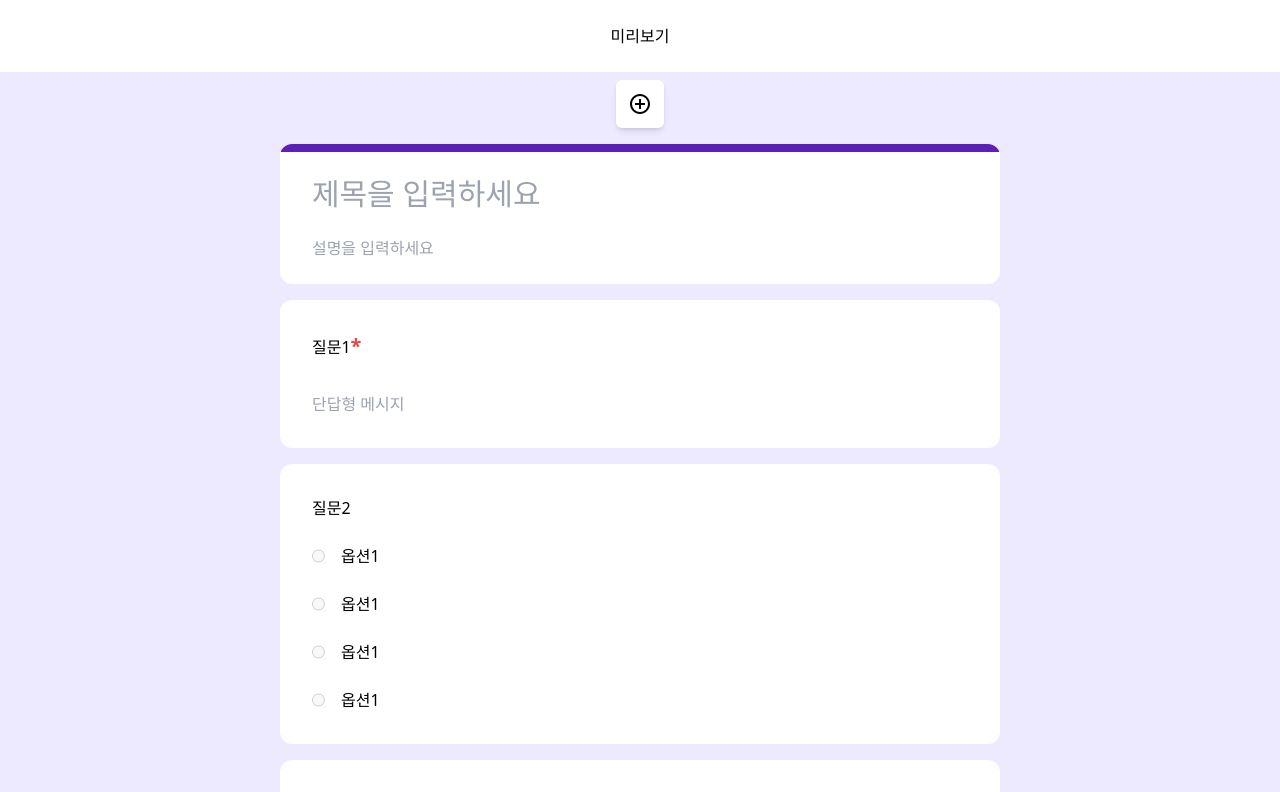
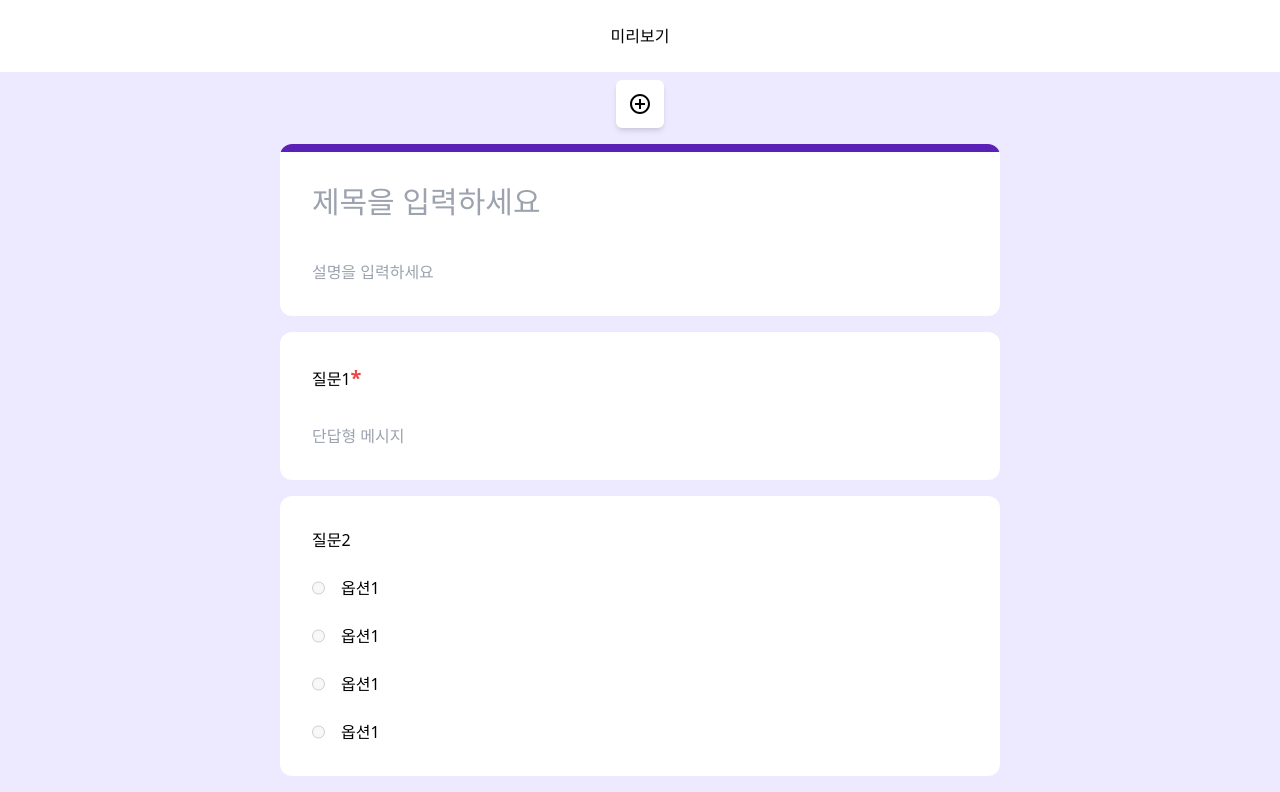
Before and after one commit to bh2980/googleFormClone, a React (Vite) app: page / in a window 1280 px wide. Shown: the top 792 px of the page. Built offline with nearby package versions, Linux system fonts and the light colour scheme.

Commit message:
design: Input 컴포넌트 패딩 추가

```diff
--- a/src/component/common/Input.tsx
+++ b/src/component/common/Input.tsx
@@ -3,7 +3,7 @@ import classMerge from "../../utils/classMerge";
 interface InputProps extends React.ComponentPropsWithRef<"input"> {}
 
 const Input = ({ className, ...props }: InputProps) => {
-  return <input className={classMerge(["focus:border-b-2 border-violet-800", className])} {...props} />;
+  return <input className={classMerge(["focus:border-b-2 border-violet-800 py-2", className])} {...props} />;
 };
 
 export default Input;
```
